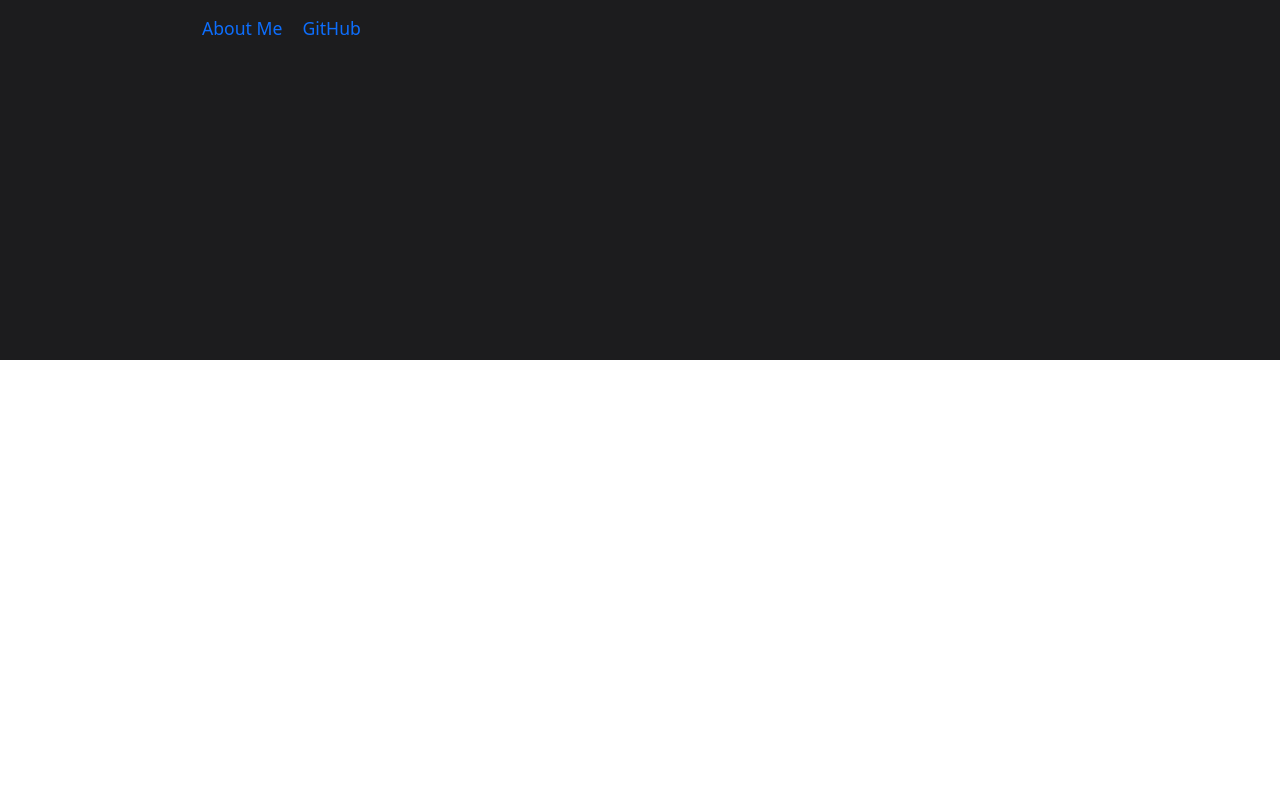
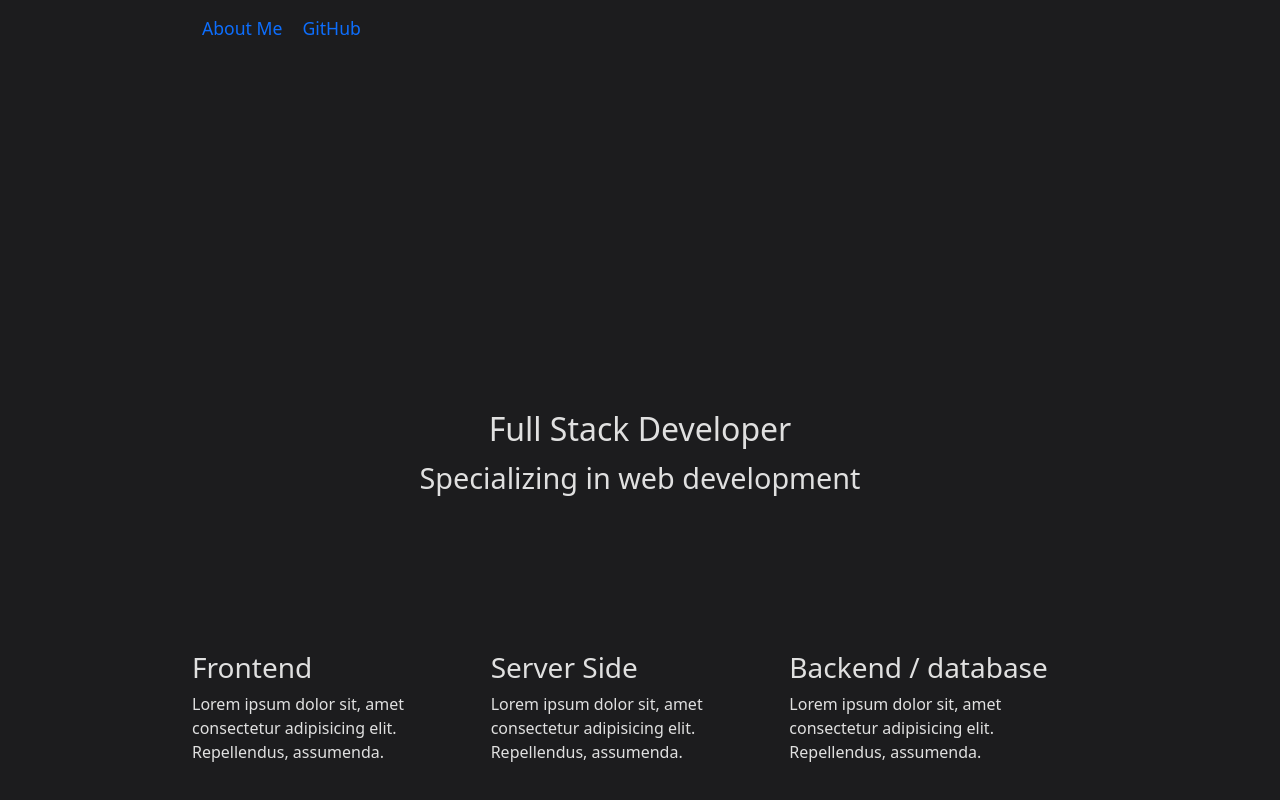
Before and after one commit to Ryan3389/React-Portfolio, a React (Vite) app: page / in a window 1280 px wide. Shown: the part 440-1240 px from the top of the page. Before the commit the page ends 800 px from the top, so only its background shows below. Built offline with nearby package versions, Linux system fonts and the light colour scheme.

Commit message:
added basic structure to about me section

```diff
--- a/src/App.css
+++ b/src/App.css
@@ -68,4 +68,39 @@
  /*btn styles*/
 
 
+ /*about-me section styles*/
+
+ .about-me-container {
+     height: 100vh;
+     background-color: var(--bg-color);
+     color: var(--text-color);
+ }
+
+ .about-me-container .about-intro {
+     text-align: center;
+     padding-top: 50px
+ }
+
+ .about-me-container .about-intro h2 {
+     font-size: 2rem;
+ }
+
+ .about-me-container .about-intro p {
+     font-size: 1.8rem
+ }
+
+ .tech-container {
+     display: flex;
+     width: 70%;
+     margin: auto;
+     height: 50%;
+     align-items: center;
+ }
+
+ /*
+ h2 1.875
+ h3 1.5
+ h4 1.25
+ h5 1.125
+ */
  /*Light purple: #BB86FC; */
--- a/src/App.jsx
+++ b/src/App.jsx
@@ -1,4 +1,5 @@
 import HomePage from './components/HomePage'
+import About from './components/About'
 import '../src/App.css'
 
 function App() {
--- a/src/components/About.jsx
+++ b/src/components/About.jsx
@@ -7,3 +7,31 @@ server side technologies: Short desc
 
 include a series of images showcasing what technologies I know (if I have time)
 */
+
+function About() {
+    return (
+        <section className="about-me-container" id="about-me">
+            <article className="about-intro">
+                <h2>Full Stack Developer</h2>
+                <p>Specializing in web development</p>
+            </article>
+
+            <article className="tech-container">
+                <div className="tech-div">
+                    <h3>Frontend</h3>
+                    <p>Lorem ipsum dolor sit, amet consectetur adipisicing elit. Repellendus, assumenda.</p>
+                </div>
+                <div className="tech-div">
+                    <h3>Server Side</h3>
+                    <p>Lorem ipsum dolor sit, amet consectetur adipisicing elit. Repellendus, assumenda.</p>
+                </div>
+                <div className="tech-div">
+                    <h3>Backend / database</h3>
+                    <p>Lorem ipsum dolor sit, amet consectetur adipisicing elit. Repellendus, assumenda.</p>
+                </div>
+            </article>
+        </section>
+    )
+}
+
+export default About
--- a/src/components/HomeContent.jsx
+++ b/src/components/HomeContent.jsx
@@ -1,5 +1,8 @@
+import About from "./About"
+
 function HomeContent() {
     return (
+        <>
             <section className="home-main-container">
                 <div className="intro">
                     <div className="intro-container">
@@ -8,7 +11,7 @@ function HomeContent() {
                             <p className="intro-job-title">Full Stack Developer</p>
                             <p>Lorem ipsum dolor sit amet, consectetur adipisicing elit. Esse iste, minima nam odit dignissimos maiores aliquam quis nesciunt dolorum ab animi dolore, ipsum perferendis fuga nihil, ducimus dicta. Ea, sint.</p>
                             {/*TODO: update href to id of about me container */}
-                        <a href="#" className="about-link">About Me</a>
+                            <a href="#about-me" className="about-link">About Me</a>
                             <a href="#" className="github-link">GitHub</a>
                         </div>
                     </div>
@@ -18,6 +21,8 @@ function HomeContent() {
                 </div>
             </section>
 
+            <About />
+        </>
     )
 }
 
```
Lines whose indentation alone changed are shown as unchanged.
